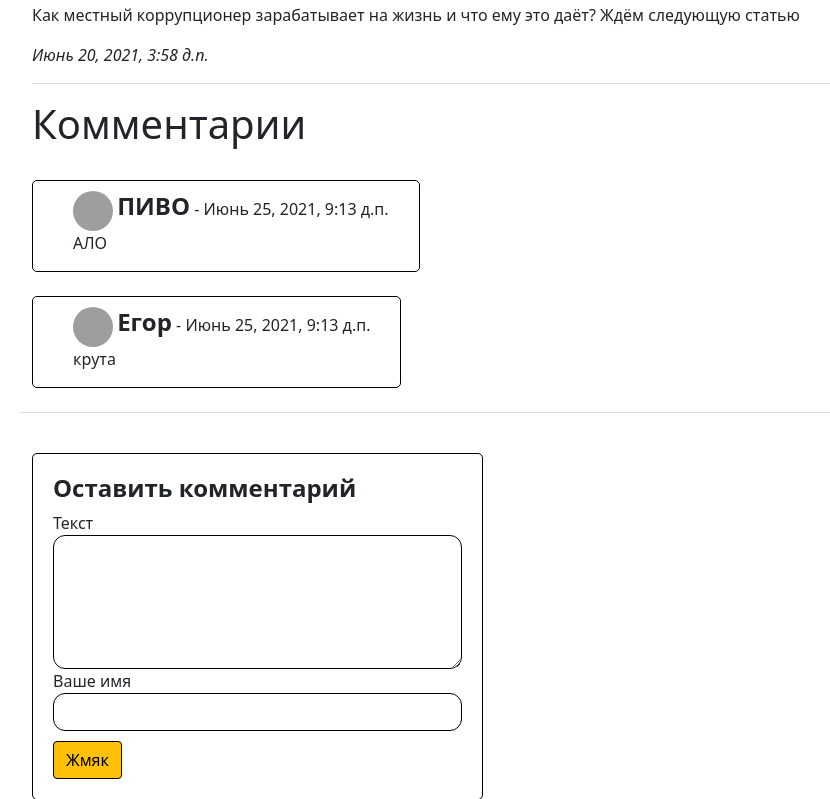
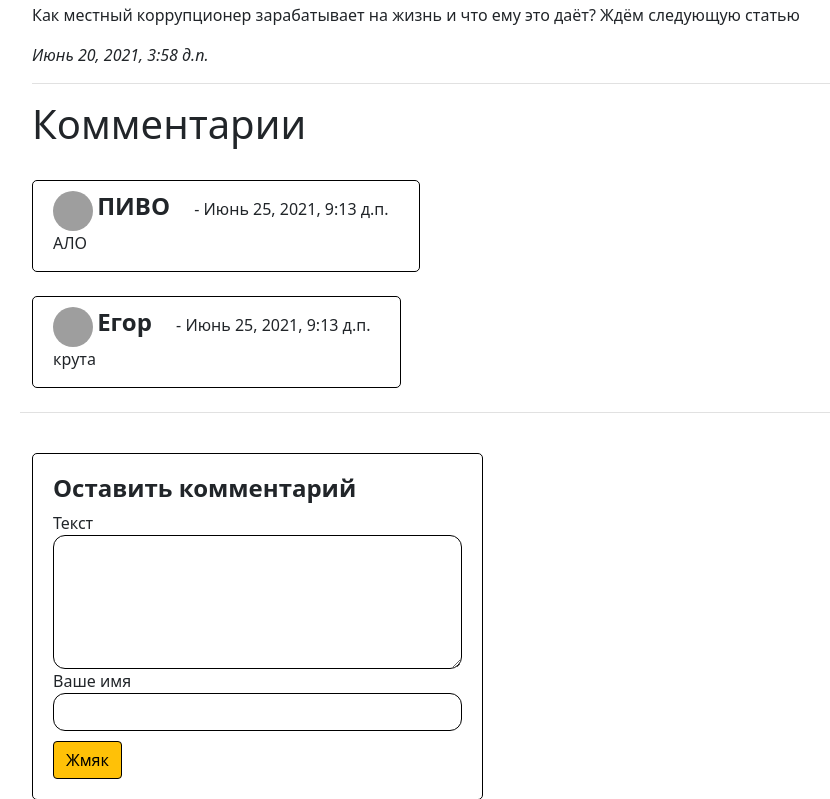
Before and after one commit to Niperx/django_news, a Django app: page /1/ in a window 1280 px wide. Shown: the part 209-1008 px from the top of the page, without its empty margins (50-880 px from the left). Run offline with Django 3.2, Linux system fonts and the light colour scheme; data comes from the database, SQL or seed files in the repository; some libraries are stand-ins or nearby versions; grey boxes are pictures that could not be loaded.

Commit message:
Update styles.css

```diff
--- a/myfirst/apps/main/static/css/styles.css
+++ b/myfirst/apps/main/static/css/styles.css
@@ -78,9 +78,13 @@ body {
     border: 1px solid black;;
     float: left;
     border-radius: 5px;
-    padding-left: 40px;
+    padding-left: 20px;
     padding-right: 30px;
     padding-top: 10px
+}
+
+.comment span {
+  padding-left: 20px;
 }
 
 .comment h4,
```
